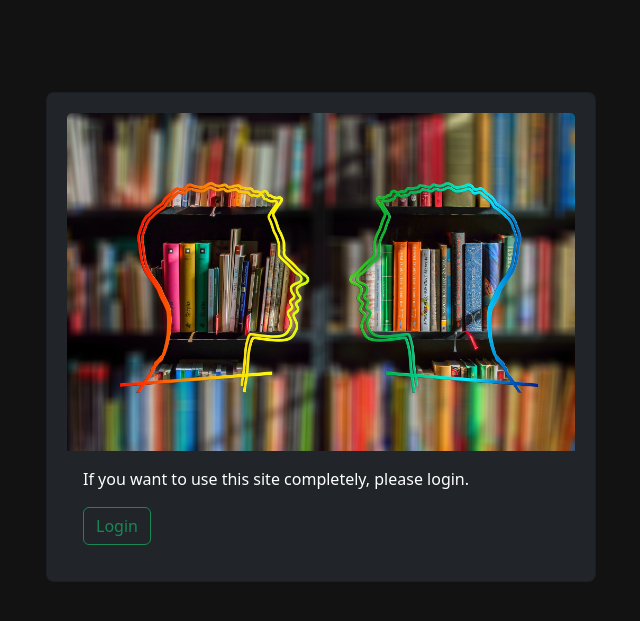
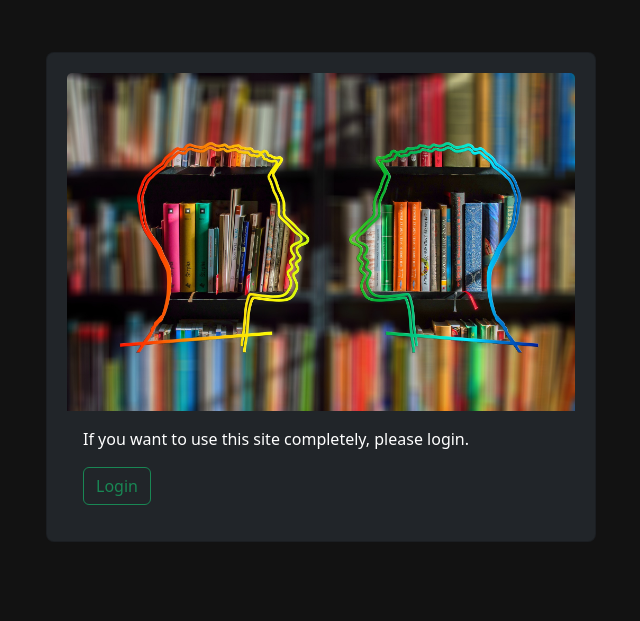
Before and after one commit to hemanthek73/subscribe_topics, a Flask app: template templates/home.html in a window 1280 px wide. Shown: the part 56-677 px from the top of the page, without its empty margins (319-959 px from the left). Run offline with Flask 3, Linux system fonts and the light colour scheme; the template is opened without the code that fills it, so the values that code supplies are empty.

Commit message:
small changes

```diff
--- a/templates/home.html
+++ b/templates/home.html
@@ -16,7 +16,7 @@
         </div>
       </div>
   </nav>
-  <div class="container mt-5 d-flex justify-content-center w-100" style="background-color: transparent;">
+  <div class="container mt-2 d-flex justify-content-center w-90" style="background-color: transparent;">
     <div class="card bg-dark text-white container mt-4 col-sm-12 col-md-8 col-lg-6 col-xl-6 m-0">
       <img src="/static/scripts/silhouette-1793916_1920.jpg" class="card-img-top" alt="Silhouette Image">
       <div class="card-body">
```
